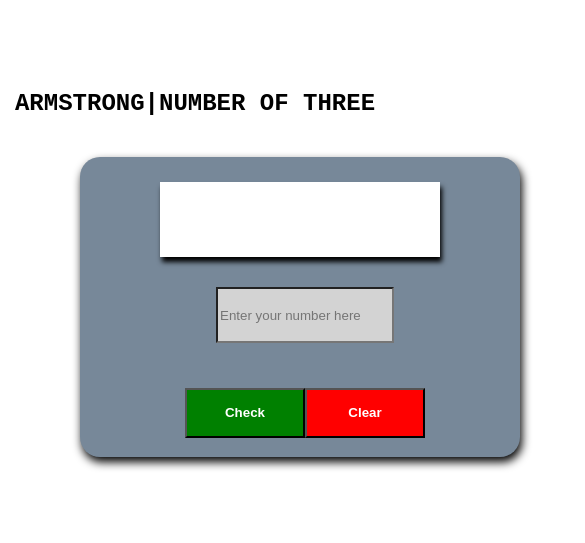
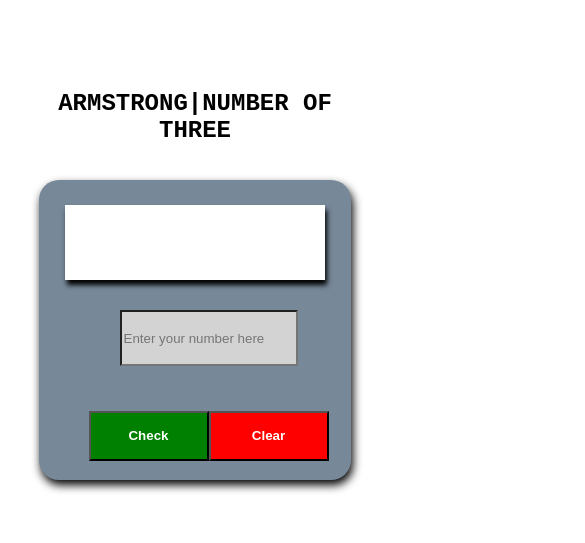
Before and after one commit to darothub/armstrongnumber, a plain HTML site: page index.html in a window 390 px wide. Shown: the whole page, 585 px wide, since content can reach past the window. Drawn offline with Linux system fonts and the light colour scheme.

Commit message:
responsiveness

```diff
--- a/style.css
+++ b/style.css
@@ -2,7 +2,58 @@ body{
     margin: 0;
     padding: 0;
     font-family: 'Courier New', Courier, monospace;
+
 }
+
+@media only screen and (max-width:600px){
+    header{
+        max-width: 80%;
+        height: 80px;
+
+
+
+    }
+    section{
+
+
+        max-width: 100%;
+        height: 400px;
+
+    }
+
+    section .container{
+        max-width: 80%;
+        height:300px;
+    }
+
+    section .container .display{
+
+        max-width: 80%;
+        height: 65px;
+
+    }
+
+    .container #form{
+        max-width: 100%;
+
+        grid-template-areas: "input input input input"
+                            "checkbtn checkbtn cancelbtn cancelbtn";
+    }
+
+    .container #input{
+        grid-area: input;
+        width: 100%;
+        height: 50px;
+    }
+
+    section .container .btn{
+
+        max-width:100%;
+        height: 50px;
+
+    }
+}
+
 header{
     margin: 90px auto;
     text-align: center;
@@ -14,7 +65,7 @@ section{
     display: flex;
     width: 600px;
     height: 300px;
-    margin: -50px auto;
+    margin: -80px auto;
     justify-content: center;
     align-items: center;
 
@@ -22,7 +73,7 @@ section{
 
 section .container{
     display: grid;
-    width: 440px;
+    width: 450px;
     height:300px;
     background-color: lightslategray;
     margin: 100px auto;
@@ -70,7 +121,6 @@ section .container{
     height: 50px;
     background-color: lightgrey;
     margin:-20px auto;
-    overflow: hidden;
 }
 
 .container .btn{
```
